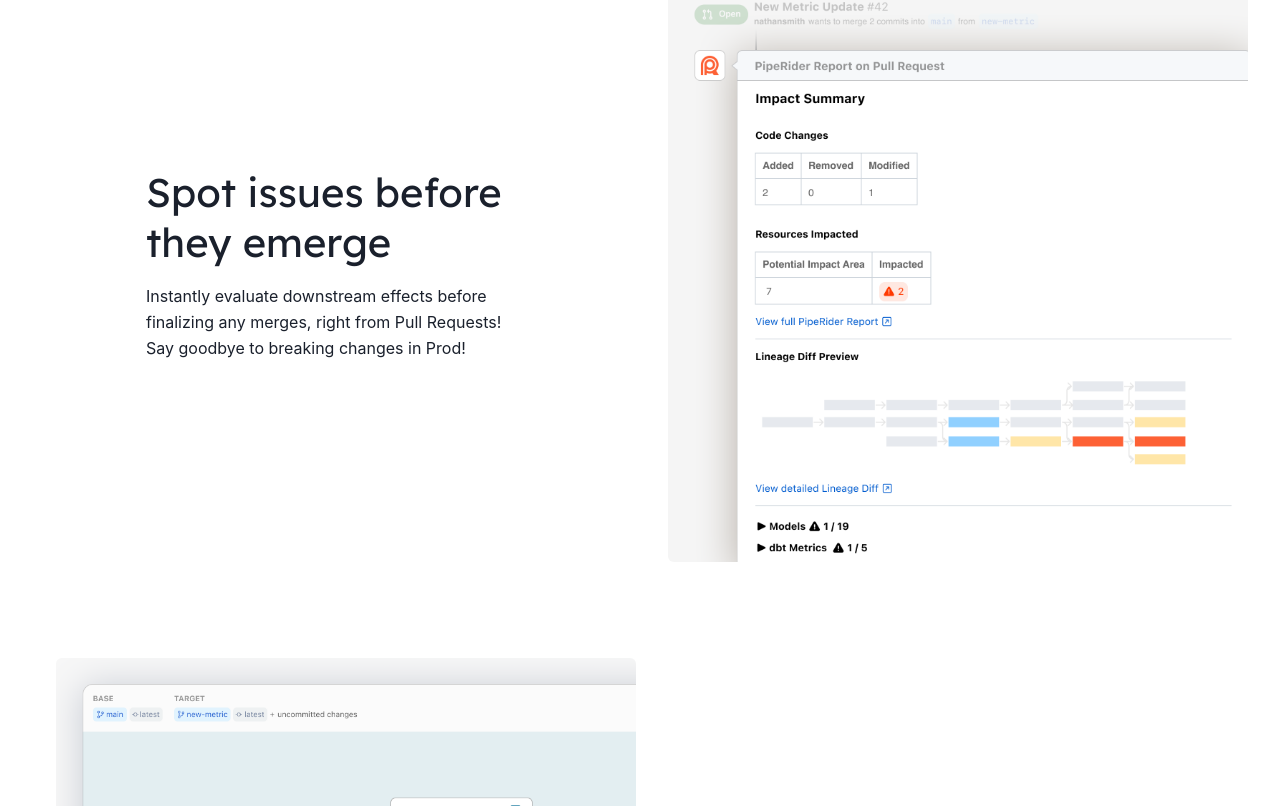
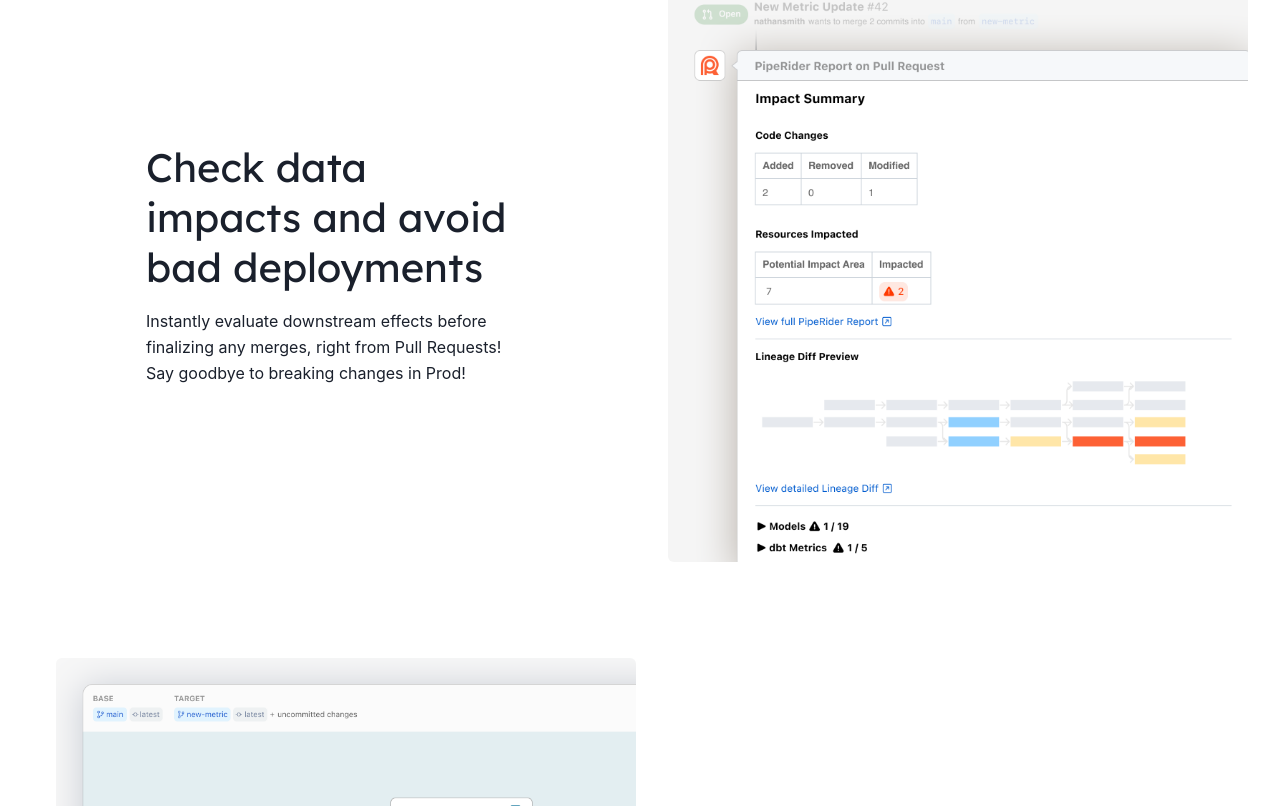
Before and after one commit to InfuseAI/piperider-io, a Next.js app: page /feature-template in a window 1280 px wide. Shown: the part 1054-1860 px from the top of the page. Built offline with nearby package versions, Linux system fonts and the light colour scheme.

Commit message:
Added points data

```diff
--- a/src/pages/feature-template.jsx
+++ b/src/pages/feature-template.jsx
@@ -54,21 +54,36 @@
                         <FeatureFeatures features={
                             [
                               {
-                                title: "Spot issues before they emerge",
+                                title: "Check data impacts and avoid bad deployments",
                                 description:
                                   "Instantly evaluate downstream effects before finalizing any merges, right from Pull Requests! Say goodbye to breaking changes in Prod!",
+                                points: [
+                                    "See the data impact of every code change",
+                                    "Data Impact Summaries for revealing unexpected discrepancies at a glance",
+                                    "Peace of mind that no data issues are deployed into production"
+                                ],
                                 image: "/images/features/pull-request-piperider-report-github-downstream-impact.png",
                               },
                               {
-                                title: "Know where impacts come from",
+                                title: "Identify and fix unexpected data issues quickly",
                                 description:
                                   "Seize control over your data quality! Identify and rectify unexpected impacts swiftly with our sophisticated Lineage Diff!",
+                                points: [
+                                    "Spot any unexpected data discrepancies instantly in Impact Summaries",
+                                    "Quickly perform Root Cause Analysis with quick links to the right place",
+                                    "Get a birds eye view of upstream causes and downstream impacts with Lineage Diff"
+                                ],
                                 image: "/images/features/lineage-diff-piperider.png",
                               },
                               {
-                                title: "Build trust with transparency",
+                                title: "Seamless integration with Pull Requests",
                                 description:
                                   "Keep stakeholders informed of upcoming changes that matter to them. Automate alerts on business-critical assets like dbt Metrics, Exposures and BI Dashboards!",
+                                points: [
+                                    "Embeds into Pull Requests for effortless code reviews and CI/CD",
+                                    "Data Impact Summaries everywhere you need them, from PR, to CI, to online reports",
+                                    "Keep a historic log of every code change and data impact"
+                                ],
                                 image: "/images/features/downstream-notification-piperider.png",
                               },
                             ]
```
